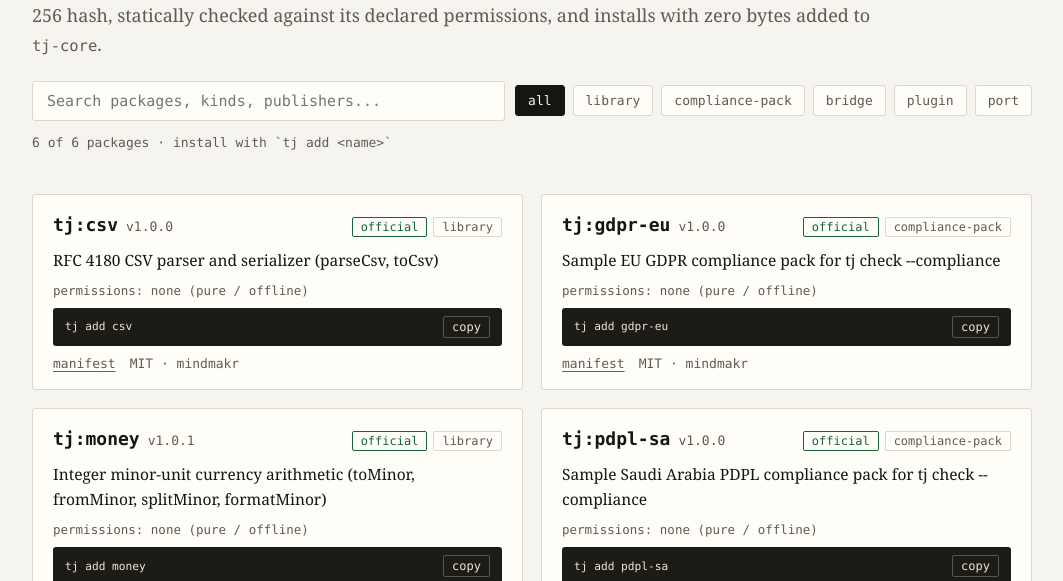
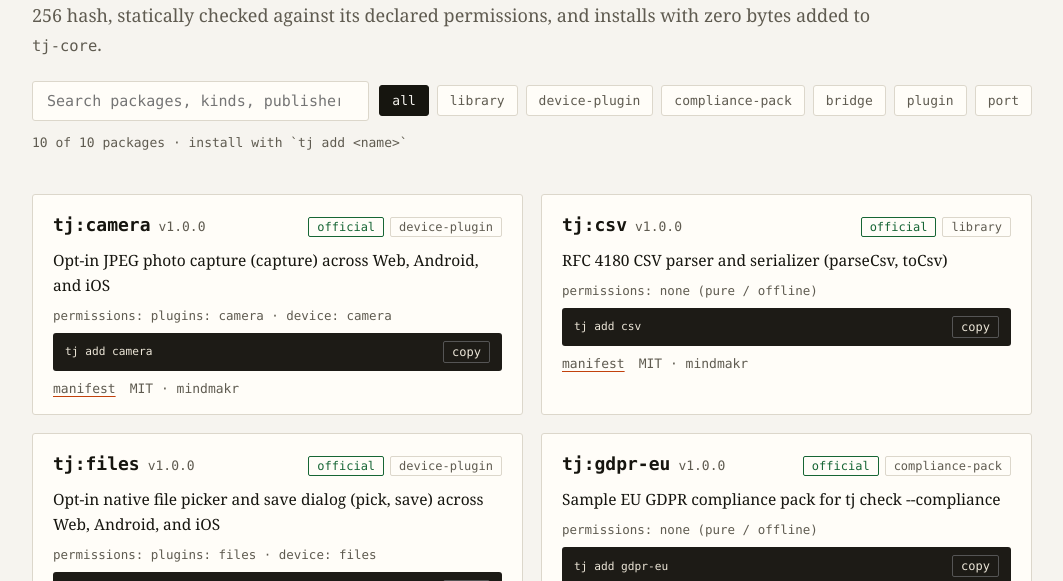
Before and after one commit to mindmakr/tj-plugins, a plain HTML site: page docs/index.html in a window 1280 px wide. Shown: the part 206-787 px from the top of the page, without its empty margins (108-1171 px from the left). Drawn offline with Linux system fonts and the light colour scheme.

Commit message:
feat: publish official device-plugin manifests and update catalog (10 packages)

```diff
--- a/catalog.json
+++ b/catalog.json
@@ -1,94 +1,234 @@
 {
-  "version": 1,
-  "packages": [
+    "version":  1,
+    "packages":  [
                      {
-      "name": "csv",
-      "kind": "library",
-      "version": "1.0.0",
-      "trust": "official",
-      "license": "MIT",
-      "publisher": "mindmakr",
-      "summary": "RFC 4180 CSV parser and serializer (parseCsv, toCsv)",
-      "permissions": {
-        "network": [],
-        "plugins": [],
-        "pii": [],
-        "device": []
+                         "name":  "camera",
+                         "kind":  "device-plugin",
+                         "version":  "1.0.0",
+                         "trust":  "official",
+                         "license":  "MIT",
+                         "publisher":  "mindmakr",
+                         "summary":  "Opt-in JPEG photo capture (capture) across Web, Android, and iOS",
+                         "permissions":  {
+                                             "network":  [
+
+                                                         ],
+                                             "plugins":  [
+                                                             "camera"
+                                                         ],
+                                             "pii":  [
+
+                                                     ],
+                                             "device":  [
+                                                            "camera"
+                                                        ]
                                          }
                      },
                      {
-      "name": "gdpr-eu",
-      "kind": "compliance-pack",
-      "version": "1.0.0",
-      "trust": "official",
-      "license": "MIT",
-      "publisher": "mindmakr",
-      "summary": "Sample EU GDPR compliance pack for tj check --compliance",
-      "permissions": {
-        "network": [],
-        "plugins": [],
-        "pii": [],
-        "device": []
+                         "name":  "csv",
+                         "kind":  "library",
+                         "version":  "1.0.0",
+                         "trust":  "official",
+                         "license":  "MIT",
+                         "publisher":  "mindmakr",
+                         "summary":  "RFC 4180 CSV parser and serializer (parseCsv, toCsv)",
+                         "permissions":  {
+                                             "network":  [
+
+                                                         ],
+                                             "plugins":  [
+
+                                                         ],
+                                             "pii":  [
+
+                                                     ],
+                                             "device":  [
+
+                                                        ]
                                          }
                      },
                      {
-      "name": "money",
-      "kind": "library",
-      "version": "1.0.1",
-      "trust": "official",
-      "license": "MIT",
-      "publisher": "mindmakr",
-      "summary": "Integer minor-unit currency arithmetic (toMinor, fromMinor, splitMinor, formatMinor)",
-      "permissions": {
-        "network": [],
-        "plugins": [],
-        "pii": [],
-        "device": []
+                         "name":  "files",
+                         "kind":  "device-plugin",
+                         "version":  "1.0.0",
+                         "trust":  "official",
+                         "license":  "MIT",
+                         "publisher":  "mindmakr",
+                         "summary":  "Opt-in native file picker and save dialog (pick, save) across Web, Android, and iOS",
+                         "permissions":  {
+                                             "network":  [
+
+                                                         ],
+                                             "plugins":  [
+                                                             "files"
+                                                         ],
+                                             "pii":  [
+
+                                                     ],
+                                             "device":  [
+                                                            "files"
+                                                        ]
                                          }
                      },
                      {
-      "name": "pdpl-sa",
-      "kind": "compliance-pack",
-      "version": "1.0.0",
-      "trust": "official",
-      "license": "MIT",
-      "publisher": "mindmakr",
-      "summary": "Sample Saudi Arabia PDPL compliance pack for tj check --compliance",
-      "permissions": {
-        "network": [],
-        "plugins": [],
-        "pii": [],
-        "device": []
+                         "name":  "gdpr-eu",
+                         "kind":  "compliance-pack",
+                         "version":  "1.0.0",
+                         "trust":  "official",
+                         "license":  "MIT",
+                         "publisher":  "mindmakr",
+                         "summary":  "Sample EU GDPR compliance pack for tj check --compliance",
+                         "permissions":  {
+                                             "network":  [
+
+                                                         ],
+                                             "plugins":  [
+
+                                                         ],
+                                             "pii":  [
+
+                                                     ],
+                                             "device":  [
+
+                                                        ]
                                          }
                      },
                      {
-      "name": "slug",
-      "kind": "library",
-      "version": "1.0.0",
-      "trust": "official",
-      "license": "MIT",
-      "publisher": "mindmakr",
-      "summary": "Clean URL-safe ASCII slug helpers (slugify, slugifyMax)",
-      "permissions": {
-        "network": [],
-        "plugins": [],
-        "pii": [],
-        "device": []
+                         "name":  "location",
+                         "kind":  "device-plugin",
+                         "version":  "1.0.0",
+                         "trust":  "official",
+                         "license":  "MIT",
+                         "publisher":  "mindmakr",
+                         "summary":  "Opt-in one-shot GPS/network geolocation (currentPosition) across Web, Android, and iOS",
+                         "permissions":  {
+                                             "network":  [
+
+                                                         ],
+                                             "plugins":  [
+                                                             "location"
+                                                         ],
+                                             "pii":  [
+
+                                                     ],
+                                             "device":  [
+                                                            "location"
+                                                        ]
                                          }
                      },
                      {
-      "name": "validate",
-      "kind": "library",
-      "version": "1.0.0",
-      "trust": "official",
-      "license": "MIT",
-      "publisher": "mindmakr",
-      "summary": "Deterministic validators (isEmail, isPhone, isUuid, isHttpsUrl, isIban)",
-      "permissions": {
-        "network": [],
-        "plugins": [],
-        "pii": [],
-        "device": []
+                         "name":  "money",
+                         "kind":  "library",
+                         "version":  "1.0.1",
+                         "trust":  "official",
+                         "license":  "MIT",
+                         "publisher":  "mindmakr",
+                         "summary":  "Integer minor-unit currency arithmetic (toMinor, fromMinor, splitMinor, formatMinor)",
+                         "permissions":  {
+                                             "network":  [
+
+                                                         ],
+                                             "plugins":  [
+
+                                                         ],
+                                             "pii":  [
+
+                                                     ],
+                                             "device":  [
+
+                                                        ]
+                                         }
+                     },
+                     {
+                         "name":  "notifications",
+                         "kind":  "device-plugin",
+                         "version":  "1.0.0",
+                         "trust":  "official",
+                         "license":  "MIT",
+                         "publisher":  "mindmakr",
+                         "summary":  "Opt-in local OS notifications (requestPermission, notify) across Web, Android, and iOS",
+                         "permissions":  {
+                                             "network":  [
+
+                                                         ],
+                                             "plugins":  [
+                                                             "notifications"
+                                                         ],
+                                             "pii":  [
+
+                                                     ],
+                                             "device":  [
+                                                            "notifications"
+                                                        ]
+                                         }
+                     },
+                     {
+                         "name":  "pdpl-sa",
+                         "kind":  "compliance-pack",
+                         "version":  "1.0.0",
+                         "trust":  "official",
+                         "license":  "MIT",
+                         "publisher":  "mindmakr",
+                         "summary":  "Sample Saudi Arabia PDPL compliance pack for tj check --compliance",
+                         "permissions":  {
+                                             "network":  [
+
+                                                         ],
+                                             "plugins":  [
+
+                                                         ],
+                                             "pii":  [
+
+                                                     ],
+                                             "device":  [
+
+                                                        ]
+                                         }
+                     },
+                     {
+                         "name":  "slug",
+                         "kind":  "library",
+                         "version":  "1.0.0",
+                         "trust":  "official",
+                         "license":  "MIT",
+                         "publisher":  "mindmakr",
+                         "summary":  "Clean URL-safe ASCII slug helpers (slugify, slugifyMax)",
+                         "permissions":  {
+                                             "network":  [
+
+                                                         ],
+                                             "plugins":  [
+
+                                                         ],
+                                             "pii":  [
+
+                                                     ],
+                                             "device":  [
+
+                                                        ]
+                                         }
+                     },
+                     {
+                         "name":  "validate",
+                         "kind":  "library",
+                         "version":  "1.0.0",
+                         "trust":  "official",
+                         "license":  "MIT",
+                         "publisher":  "mindmakr",
+                         "summary":  "Deterministic validators (isEmail, isPhone, isUuid, isHttpsUrl, isIban)",
+                         "permissions":  {
+                                             "network":  [
+
+                                                         ],
+                                             "plugins":  [
+
+                                                         ],
+                                             "pii":  [
+
+                                                     ],
+                                             "device":  [
+
+                                                        ]
                                          }
                      }
                  ]
--- a/docs/index.html
+++ b/docs/index.html
@@ -93,7 +93,7 @@
     (function () {
       var CATALOG_URL = "https://raw.githubusercontent.com/mindmakr/tj-plugins/main/catalog.json";
       var REPO_URL = "https://github.com/mindmakr/tj-plugins";
-      var KINDS = ["all", "library", "compliance-pack", "bridge", "plugin", "port"];
+      var KINDS = ["all", "library", "device-plugin", "compliance-pack", "bridge", "plugin", "port"];
       var activeKind = "all";
       var packages = [];
 
```
Also changed, not shown: index/camera.json (added, +26 -0 lines), index/files.json (added, +26 -0 lines), index/location.json (added, +26 -0 lines), index/notifications.json (added, +26 -0 lines). Lines whose indentation alone changed are shown as unchanged.
